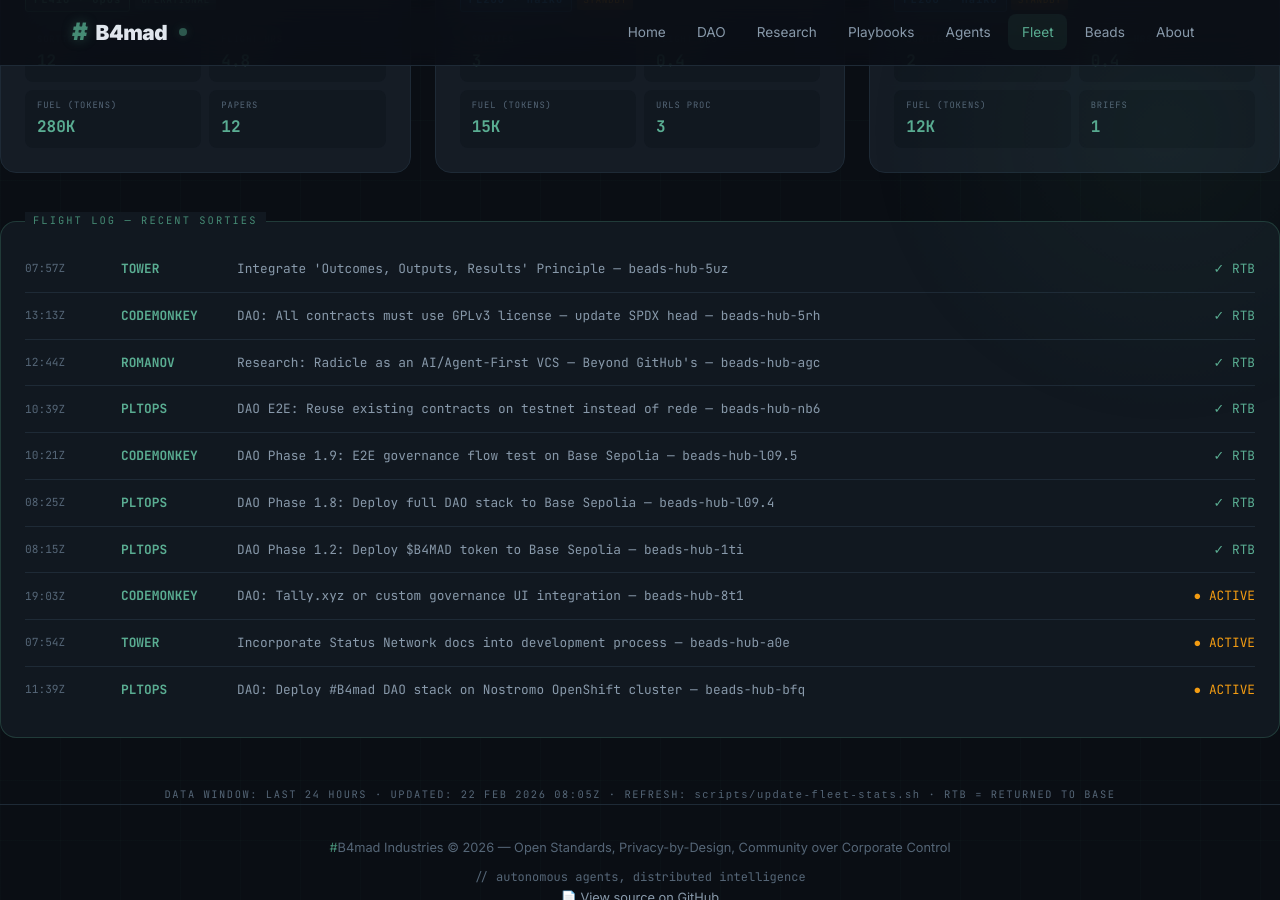
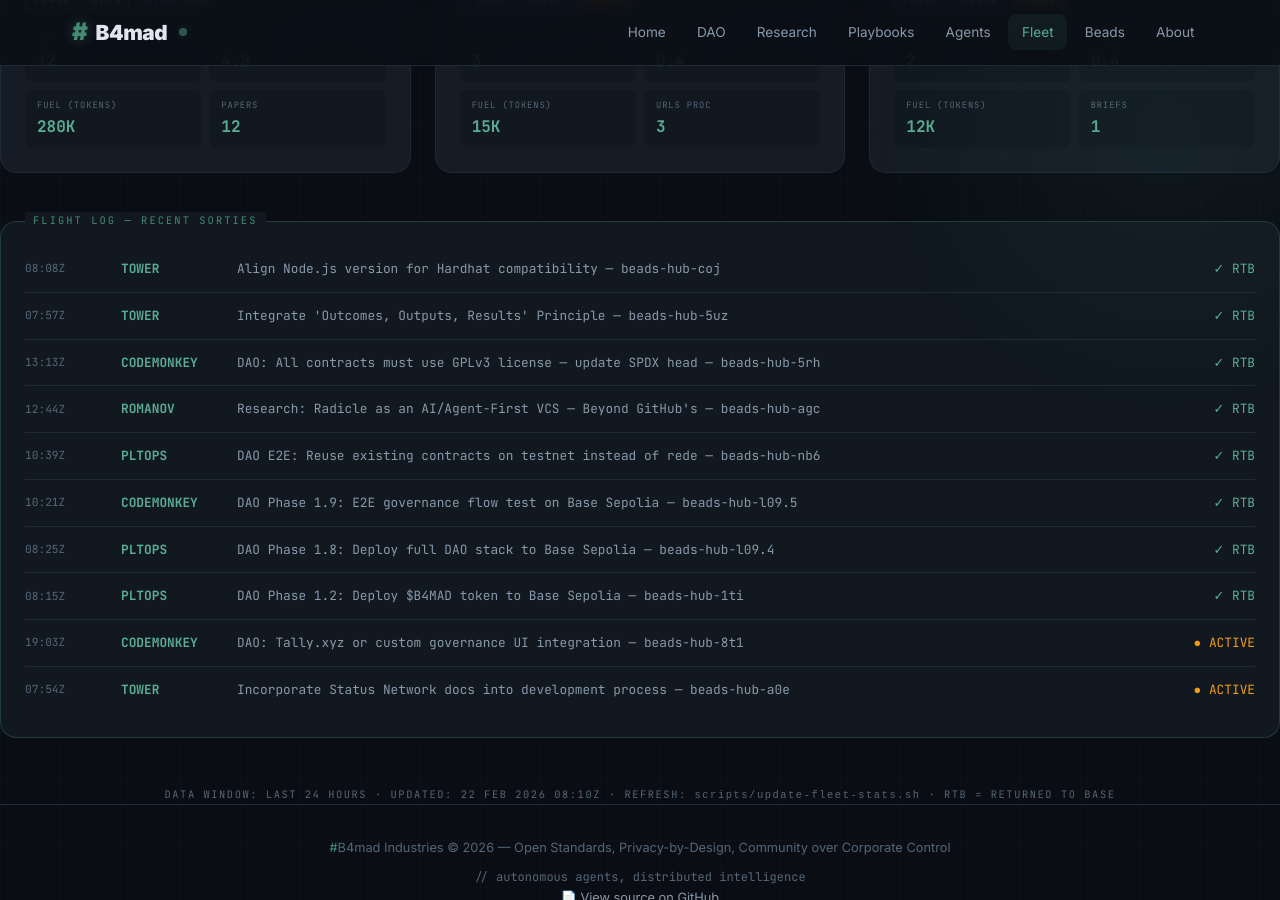
Before and after one commit to brenner-axiom/docs, a Jekyll site: the page built from fleet/index.html, in a window 1280 px wide and 900 px high, scrolled down 806 px. Built offline with Jekyll 4.4.1, drawn with Linux system fonts in a browser that asks for light colours.

Commit message:
fleet: auto-update dashboard stats 2026-02-22T08:10Z

```diff
--- a/fleet/index.html
+++ b/fleet/index.html
@@ -509,6 +509,12 @@ description: "#B4mad Agent Fleet metrics dashboard with aviation theme"
 <!-- Flight Log -->
 <div class="flight-log">
   <div class="log-entry">
+    <span class="log-time">08:08Z</span>
+    <span class="log-callsign">TOWER</span>
+    <span class="log-mission">Align Node.js version for Hardhat compatibility — beads-hub-coj</span>
+    <span class="log-status"><span class="complete">✓ RTB</span></span>
+  </div>
+  <div class="log-entry">
     <span class="log-time">07:57Z</span>
     <span class="log-callsign">TOWER</span>
     <span class="log-mission">Integrate 'Outcomes, Outputs, Results' Principle — beads-hub-5uz</span>
@@ -562,16 +568,10 @@ description: "#B4mad Agent Fleet metrics dashboard with aviation theme"
     <span class="log-mission">Incorporate Status Network docs into development process — beads-hub-a0e</span>
     <span class="log-status"><span class="active">● ACTIVE</span></span>
   </div>
-  <div class="log-entry">
-    <span class="log-time">11:39Z</span>
-    <span class="log-callsign">PLTOPS</span>
-    <span class="log-mission">DAO: Deploy #B4mad DAO stack on Nostromo OpenShift cluster — beads-hub-bfq</span>
-    <span class="log-status"><span class="active">● ACTIVE</span></span>
-  </div>
 </div>
 
 <div style="text-align: center; margin-top: 2rem;">
   <p style="font-family: 'JetBrains Mono', monospace; font-size: 0.65rem; color: var(--text-muted); letter-spacing: 0.15em;">
-    DATA WINDOW: LAST 24 HOURS · UPDATED: 22 FEB 2026 08:05Z ·                                                                                                                                                                                                                                                                                                                                                                                                                                                                                                                                                                                                        REFRESH: <code>scripts/update-fleet-stats.sh</code> · RTB = RETURNED TO BASE
+    DATA WINDOW: LAST 24 HOURS · UPDATED: 22 FEB 2026 08:10Z ·                                                                                                                                                                                                                                                                                                                                                                                                                                                                                                                                                                                                         REFRESH: <code>scripts/update-fleet-stats.sh</code> · RTB = RETURNED TO BASE
   </p>
 </div>
```
